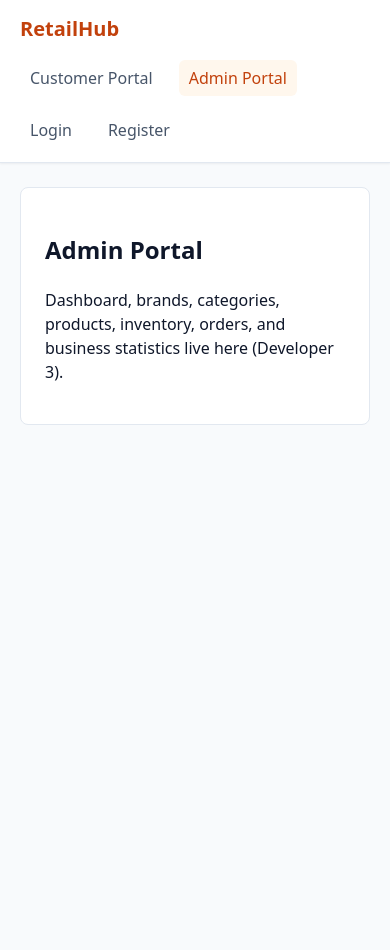
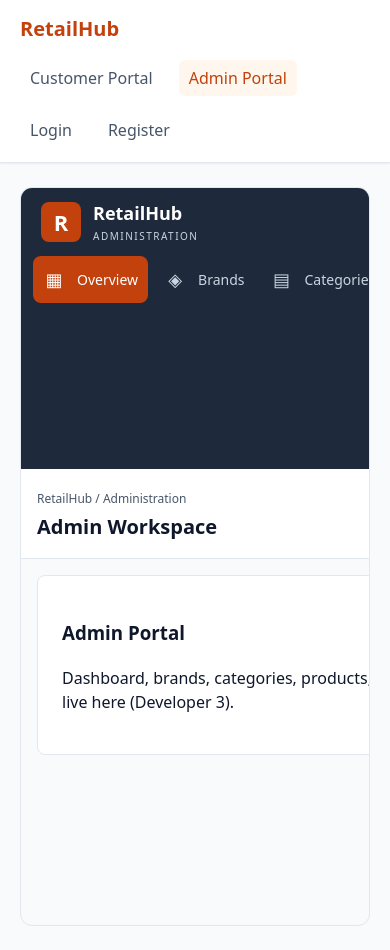
Before and after one commit to the-AbdulRafik/Retail-hub, an Angular app in the folder frontend/retail-hub-ui/: page /admin in a window 390 px wide. Before the commit the page ends 844 px from the top, so only its background shows below. Built offline with nearby package versions, Linux system fonts and the light colour scheme.

Commit message:
feat(admin): add responsive admin workspace layout

```diff
--- a/frontend/retail-hub-ui/src/app/features/admin/admin.routes.ts
+++ b/frontend/retail-hub-ui/src/app/features/admin/admin.routes.ts
@@ -1,9 +1,21 @@
+
 import { Routes } from '@angular/router';
 
 export const ADMIN_ROUTES: Routes = [
   {
     path: '',
     loadComponent: () =>
-      import('./pages/admin-dashboard/admin-dashboard').then((m) => m.AdminDashboard),
+      import('./components/admin-layout/admin-layout').then(
+        (m) => m.AdminLayout
+      ),
+    children: [
+      {
+        path: '',
+        loadComponent: () =>
+          import('./pages/admin-dashboard/admin-dashboard').then(
+            (m) => m.AdminDashboard
+          ),
+      },
+    ],
   },
 ];
--- /dev/null
+++ b/frontend/retail-hub-ui/src/app/features/admin/components/admin-layout/admin-layout.css
@@ -0,0 +1,195 @@
+
+:host {
+  display: block;
+}
+
+.admin-workspace {
+  display: grid;
+  grid-template-columns: 245px minmax(0, 1fr);
+  min-height: calc(100vh - 105px);
+  background: var(--color-bg);
+  border: 1px solid var(--color-border);
+  border-radius: var(--radius-lg);
+  overflow: hidden;
+}
+
+.admin-sidebar {
+  background: var(--color-secondary);
+  color: white;
+  padding: 24px 16px;
+  display: flex;
+  flex-direction: column;
+}
+
+.sidebar-heading {
+  display: flex;
+  align-items: center;
+  gap: 12px;
+  padding: 0 8px 28px;
+}
+
+.sidebar-brand-icon {
+  display: grid;
+  place-items: center;
+  width: 40px;
+  height: 40px;
+  background: var(--color-primary);
+  border-radius: var(--radius-md);
+  font-size: 22px;
+  font-weight: 800;
+}
+
+.sidebar-heading h2 {
+  margin: 0;
+  font-size: 18px;
+}
+
+.sidebar-heading p {
+  margin: 2px 0 0;
+  font-size: 10px;
+  letter-spacing: 1.5px;
+  color: #cbd5e1;
+}
+
+.sidebar-section-label {
+  padding: 12px;
+  color: #94a3b8;
+  font-size: 11px;
+  font-weight: 700;
+  letter-spacing: 1px;
+}
+
+.sidebar-navigation {
+  display: grid;
+  gap: 6px;
+}
+
+.sidebar-navigation a {
+  display: flex;
+  align-items: center;
+  gap: 12px;
+  padding: 12px;
+  color: #cbd5e1;
+  text-decoration: none;
+  border-radius: var(--radius-md);
+  font-size: 14px;
+  transition: background 0.2s;
+}
+
+.sidebar-navigation a:hover,
+.sidebar-navigation a.active {
+  color: white;
+  background: var(--color-primary);
+}
+
+.nav-icon {
+  width: 22px;
+  text-align: center;
+  font-size: 18px;
+}
+
+.sidebar-footer {
+  display: flex;
+  align-items: center;
+  gap: 12px;
+  margin-top: auto;
+  padding: 20px 8px 0;
+  border-top: 1px solid #475569;
+}
+
+.admin-avatar {
+  width: 36px;
+  height: 36px;
+  display: grid;
+  place-items: center;
+  border-radius: 50%;
+  background: #475569;
+  font-weight: 700;
+}
+
+.sidebar-footer strong,
+.sidebar-footer small {
+  display: block;
+}
+
+.sidebar-footer strong {
+  font-size: 13px;
+}
+
+.sidebar-footer small {
+  color: #cbd5e1;
+  font-size: 11px;
+}
+
+.admin-content {
+  min-width: 0;
+}
+
+.admin-topbar {
+  min-height: 82px;
+  padding: 16px 28px;
+  display: flex;
+  justify-content: space-between;
+  align-items: center;
+  gap: 16px;
+  background: var(--color-surface);
+  border-bottom: 1px solid var(--color-border);
+}
+
+.breadcrumb {
+  color: var(--color-text-muted);
+  font-size: 12px;
+}
+
+.admin-topbar h1 {
+  margin: 3px 0 0;
+  font-size: 20px;
+}
+
+.portal-link {
+  color: var(--color-primary);
+  text-decoration: none;
+  font-size: 13px;
+  font-weight: 600;
+}
+
+.admin-page {
+  padding: 28px;
+}
+
+@media (max-width: 760px) {
+  .admin-workspace {
+    grid-template-columns: 1fr;
+  }
+
+  .admin-sidebar {
+    padding: 12px;
+  }
+
+  .sidebar-heading {
+    padding-bottom: 12px;
+  }
+
+  .sidebar-section-label,
+  .sidebar-footer {
+    display: none;
+  }
+
+  .sidebar-navigation {
+    display: flex;
+    overflow-x: auto;
+  }
+
+  .sidebar-navigation a {
+    flex-shrink: 0;
+    padding: 10px;
+  }
+
+  .admin-topbar {
+    padding: 16px;
+  }
+
+  .admin-page {
+    padding: 16px;
+  }
+}
--- /dev/null
+++ b/frontend/retail-hub-ui/src/app/features/admin/components/admin-layout/admin-layout.html
@@ -0,0 +1,49 @@
+
+<div class="admin-workspace">
+  <aside class="admin-sidebar">
+    <div class="sidebar-heading">
+      <span class="sidebar-brand-icon">R</span>
+      <div>
+        <h2>RetailHub</h2>
+        <p>ADMINISTRATION</p>
+      </div>
+    </div>
+
+    <div class="sidebar-section-label">WORKSPACE</div>
+
+    <nav class="sidebar-navigation" aria-label="Admin navigation">
+      @for (item of navigation; track item.route) {
+        <a
+          [routerLink]="item.route"
+          routerLinkActive="active"
+          [routerLinkActiveOptions]="{ exact: item.route === '/admin' }"
+        >
+          <span class="nav-icon">{{ item.icon }}</span>
+          <span>{{ item.label }}</span>
+        </a>
+      }
+    </nav>
+
+    <div class="sidebar-footer">
+      <span class="admin-avatar">A</span>
+      <div>
+        <strong>Administrator</strong>
+        <small>Store management</small>
+      </div>
+    </div>
+  </aside>
+
+  <section class="admin-content">
+    <header class="admin-topbar">
+      <div>
+        <span class="breadcrumb">RetailHub / Administration</span>
+        <h1>Admin Workspace</h1>
+      </div>
+      <a routerLink="/customer" class="portal-link">View Customer Portal ↗</a>
+    </header>
+
+    <main class="admin-page">
+      <router-outlet />
+    </main>
+  </section>
+</div>
--- /dev/null
+++ b/frontend/retail-hub-ui/src/app/features/admin/components/admin-layout/admin-layout.ts
@@ -0,0 +1,20 @@
+
+import { Component } from '@angular/core';
+import { RouterLink, RouterLinkActive, RouterOutlet } from '@angular/router';
+
+@Component({
+  selector: 'app-admin-layout',
+  imports: [RouterLink, RouterLinkActive, RouterOutlet],
+  templateUrl: './admin-layout.html',
+  styleUrl: './admin-layout.css',
+})
+export class AdminLayout {
+  protected readonly navigation = [
+    { label: 'Overview', icon: '▦', route: '/admin' },
+    { label: 'Brands', icon: '◈', route: '/admin/brands' },
+    { label: 'Categories', icon: '▤', route: '/admin/categories' },
+    { label: 'Products', icon: '□', route: '/admin/products' },
+    { label: 'Inventory', icon: '▥', route: '/admin/inventory' },
+    { label: 'Orders', icon: '▣', route: '/admin/orders' },
+  ];
+}
```
